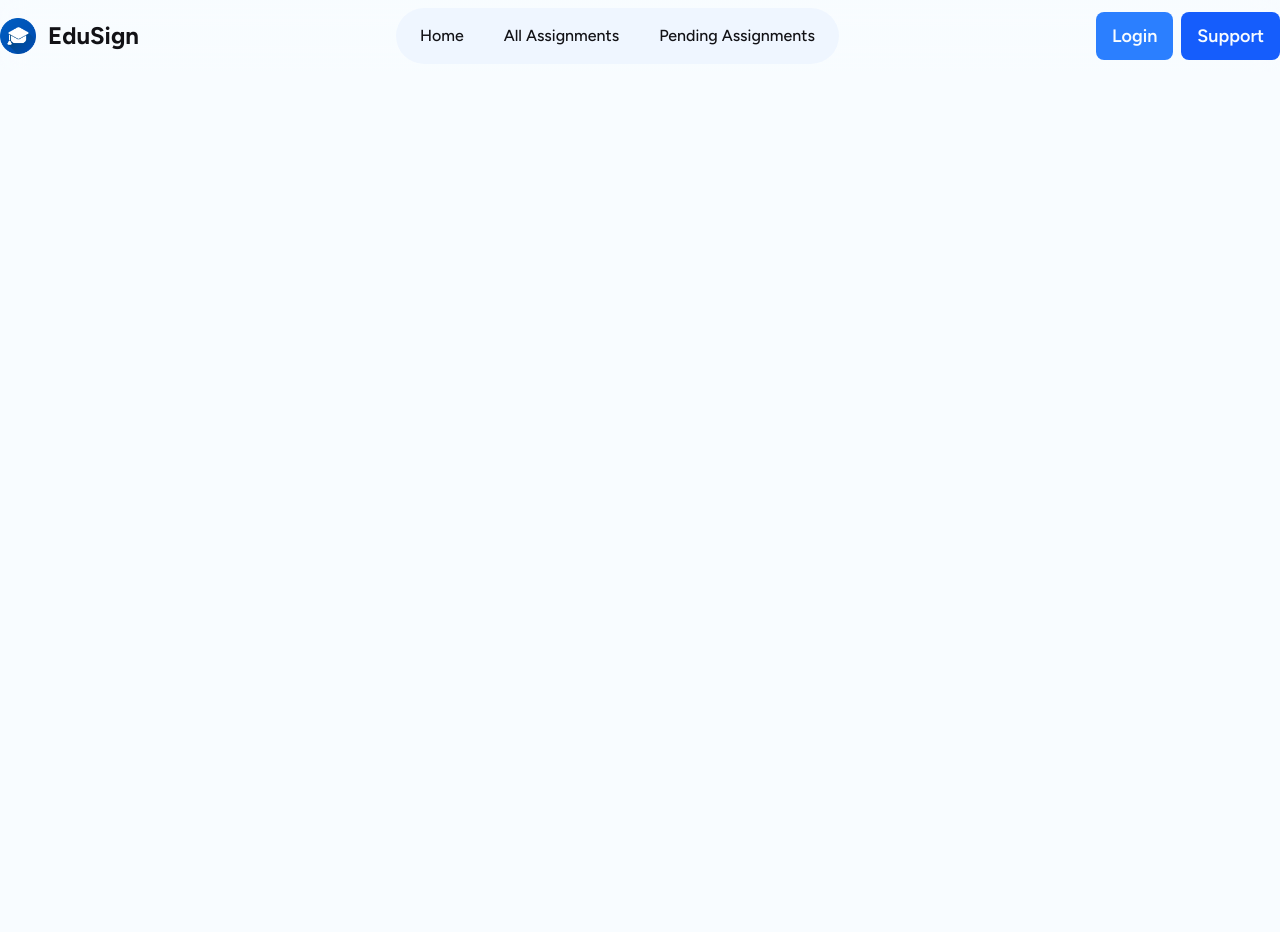
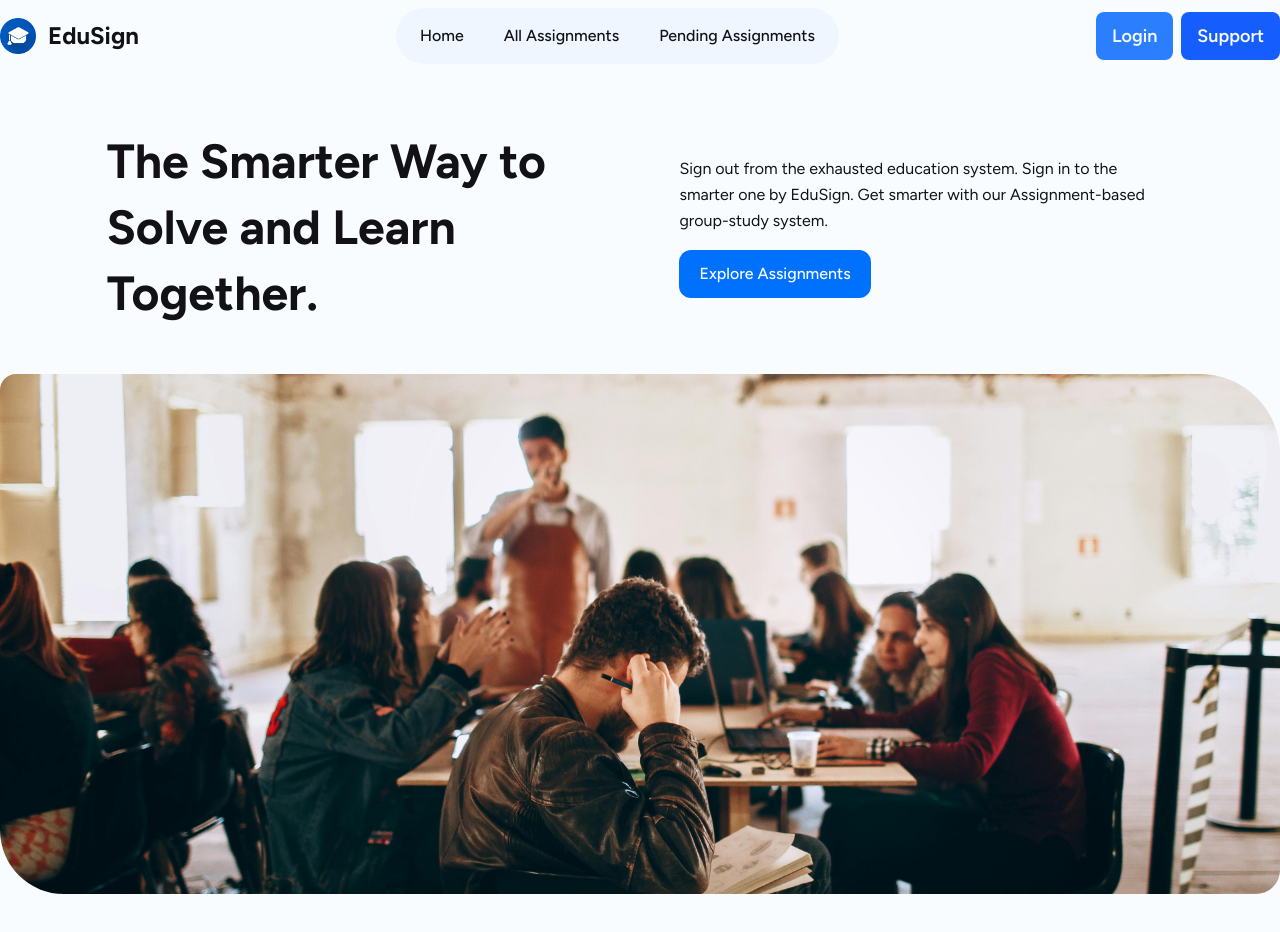
Before and after one commit to mahnafdev/edusign-client, a React (Vite) app: page / in a window 1280 px wide. Shown: the top 932 px of the page. Before the commit the page ends 800 px from the top, so only its background shows below. Built offline with nearby package versions, Linux system fonts and the light colour scheme.

Commit message:
feat(home): build hero section

```diff
--- /dev/null
+++ b/src/components/home/Hero.jsx
@@ -0,0 +1,53 @@
+import { Link } from "react-router";
+import HeroImage from "../../assets/hero.jpg";
+
+const Hero = () => {
+	return (
+		<section
+			id="hero"
+			className="max-w-8xl mx-auto mt-8 space-y-12"
+		>
+			{/* Hero Content (above) */}
+			<div
+				id="hero-content"
+				className="flex items-center gap-x-24 max-w-5/6 mx-auto"
+			>
+				{/* Slogan Heading at the left-side */}
+				<h1 className="text-5xl font-bold leading-snug">
+					The Smarter Way to Solve and Learn Together.
+				</h1>
+				{/* Subtext & Call-To-Action at the right-side */}
+				<div className="space-y-4">
+					<p className="leading-relaxed">
+						Sign out from the exhausted education system. Sign in to the smarter one
+						by EduSign. Get smarter with our Assignment-based group-study system.
+					</p>
+					<Link
+						to="/assignments"
+						target="_blank"
+					>
+						<button
+							type="button"
+							className="px-5 py-3 bg-primary hover:bg-primary-dark text-light font-medium rounded-xl hover:rounded-full cursor-pointer"
+						>
+							Explore Assignments
+						</button>
+					</Link>
+				</div>
+			</div>
+			{/* Hero Image (below) */}
+			<div
+				id="hero-image"
+				className="h-[65vh]"
+			>
+				<img
+					src={HeroImage}
+					alt="Hero Image"
+					className="w-full h-full object-cover object-center rounded-tr-[5rem] rounded-tl-2xl rounded-br-3xl rounded-bl-[4rem]"
+				/>
+			</div>
+		</section>
+	);
+};
+
+export default Hero;
--- a/src/index.css
+++ b/src/index.css
@@ -5,7 +5,7 @@
 	--font-figtree: "Figtree", Verdana, sans-serif;
 	--color-light: #f8fcff;
 	--color-dark: #121216;
-	--color-primary: #0071dc;
+	--color-primary: #0071fc;
 	--color-primary-light: var(--color-blue-500);
 	--color-primary-dark: var(--color-blue-600);
 	--color-primary-background-light: var(--color-blue-50);
--- a/src/layouts/Root.jsx
+++ b/src/layouts/Root.jsx
@@ -1,10 +1,12 @@
 import { Fragment } from "react";
 import Navbar from "./Navbar";
+import { Outlet } from "react-router";
 
 const Root = () => {
 	return (
 		<Fragment>
 			<Navbar />
+			<Outlet />
 		</Fragment>
 	);
 };
--- /dev/null
+++ b/src/pages/Home.jsx
@@ -0,0 +1,11 @@
+import Hero from "../components/home/Hero";
+
+const Home = () => {
+	return (
+		<main className="py-24">
+			<Hero />
+		</main>
+	);
+};
+
+export default Home;
--- a/src/routes/Router.jsx
+++ b/src/routes/Router.jsx
@@ -1,10 +1,17 @@
 import { createBrowserRouter } from "react-router";
 import Root from "../layouts/Root";
+import Home from "../pages/Home";
 
 const Router = createBrowserRouter([
 	{
 		path: "/",
 		Component: Root,
+		children: [
+			{
+				index: true,
+				Component: Home,
+			},
+		],
 	},
 ]);
 
```
Also changed, not shown: src/assets/hero.jpg (added).
